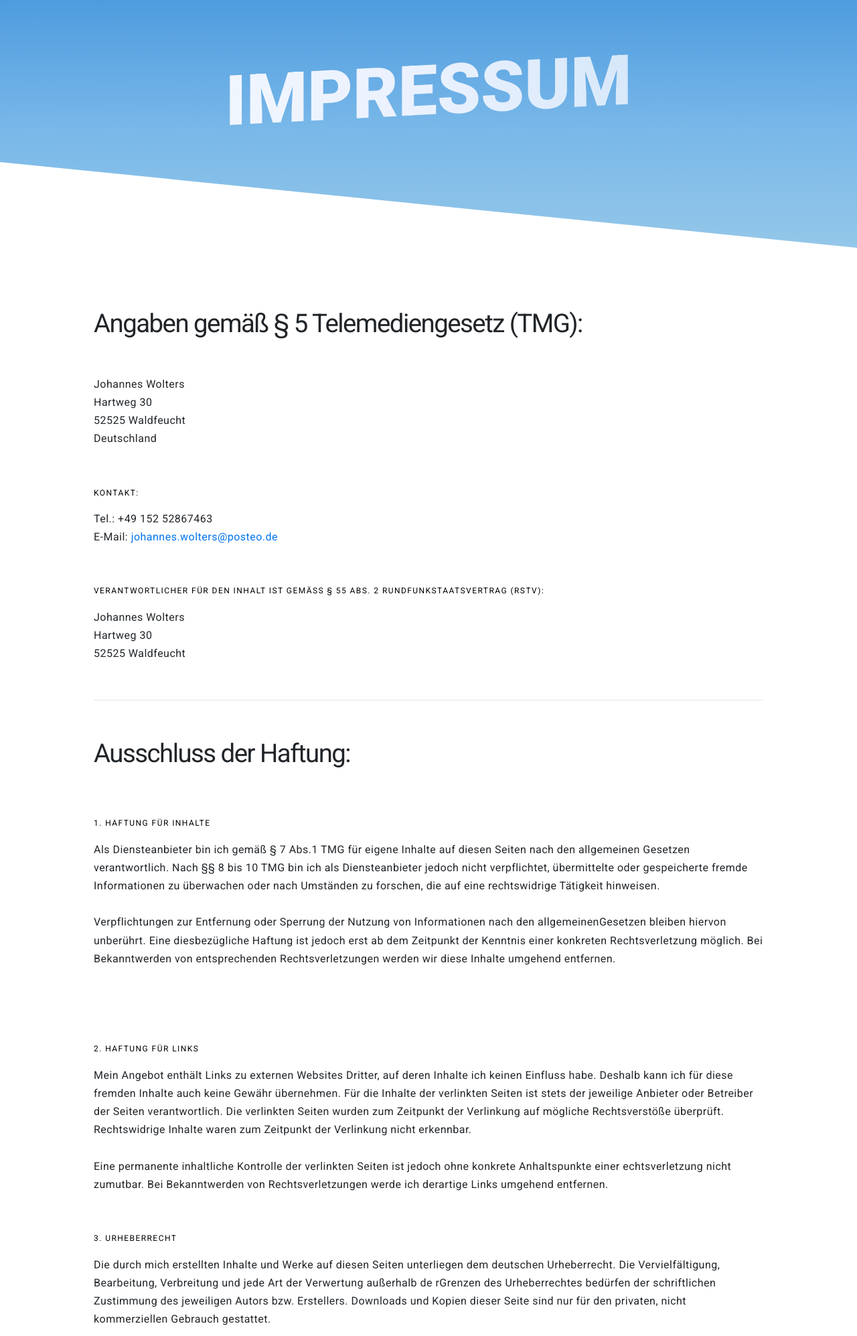
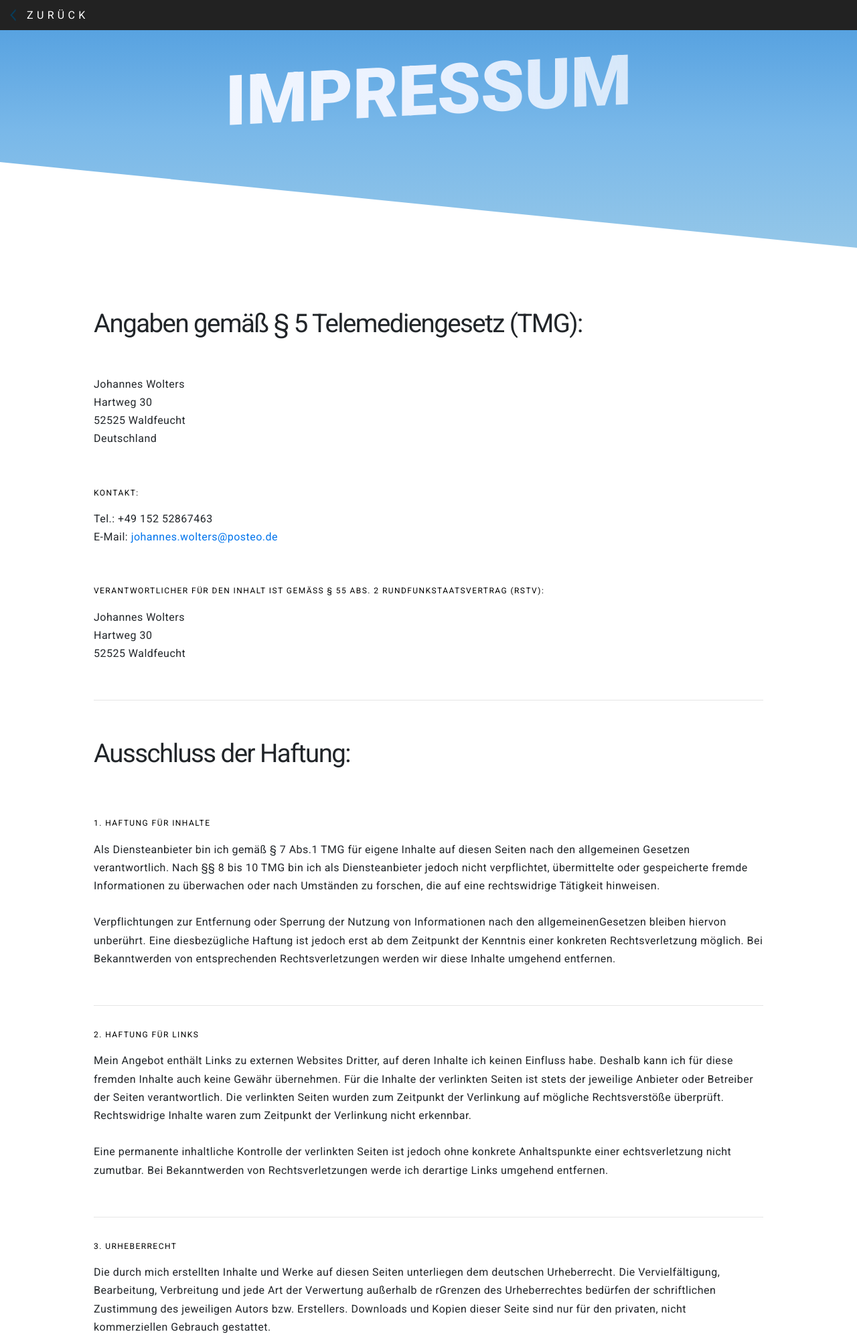
Before and after one commit to joojey/website, a PHP site: page /impressum in a window 1280 px wide. Shown: the top 1995 px of the page at 67% size. Run offline with PHP 8.4, Linux system fonts and the light colour scheme.

Commit message:
Create back button and update jQuery

```diff
--- a/css/custom.css
+++ b/css/custom.css
@@ -138,6 +138,7 @@ a {
 
 .scrolltotop {
   position: fixed;
+  display: none;
   z-index: 100;
   bottom: 100px;
   right: 100px;
@@ -281,6 +282,56 @@ a {
 
 .show .navbar-nav a {
   color: #333 !important
+}
+
+.fixed-nav {
+  position: fixed;
+  top: 0;
+  right: 0;
+  left: 0;
+  z-index: 10
+}
+
+.goback {
+  display: none
+}
+
+.navbar-nav-fixed {
+    margin: 20px 0 00px 20px
+}
+
+.nav-link-fixed {
+  font-size: 18pt;
+  font-family: 'Roboto', sans-serif;
+  font-weight: 400;
+  text-transform: uppercase;
+  letter-spacing: 4pt;
+  background-image: url("../img/back.png");
+  background-size: contain;
+  background-repeat: no-repeat;
+  text-indent: -9999px;
+  padding-left: 50px !important;
+  color: #073E5D !important
+}
+
+.nav-link-fixed:hover {
+  text-decoration: none
+}
+
+@media(max-width:1400px) {
+  .nav-link-fixed {
+  padding-left: 30px !important;
+  color: #fff !important;
+  font-size: 12pt
+  }
+
+  .fixed-nav {
+      background: #222
+  }
+
+  .navbar-nav-fixed {
+    margin: 10px 0 10px 10px
+  }
 }
 
 .bg-white {
@@ -1686,7 +1737,7 @@ footer hr {
 }
 
 .section-impressum li {
-  margin: 30px 0
+  margin: 14px 0
 }
 
 .section-impressum li p {
--- a/impressum.php
+++ b/impressum.php
@@ -13,13 +13,17 @@
 	<link rel="stylesheet" href="https://stackpath.bootstrapcdn.com/bootstrap/4.4.1/css/bootstrap.min.css" integrity="sha384-Vkoo8x4CGsO3+Hhxv8T/Q5PaXtkKtu6ug5TOeNV6gBiFeWPGFN9MuhOf23Q9Ifjh" crossorigin="anonymous">
 	<link rel="stylesheet" href="css/custom.css">
 
-	<script src="https://code.jquery.com/jquery-3.4.1.slim.min.js" integrity="sha384-J6qa4849blE2+poT4WnyKhv5vZF5SrPo0iEjwBvKU7imGFAV0wwj1yYfoRSJoZ+n" crossorigin="anonymous"></script>
-	<script src="https://cdn.jsdelivr.net/npm/popper.js@1.16.0/dist/umd/popper.min.js" integrity="sha384-Q6E9RHvbIyZFJoft+2mJbHaEWldlvI9IOYy5n3zV9zzTtmI3UksdQRVvoxMfooAo" crossorigin="anonymous"></script>
+	<script src="https://code.jquery.com/jquery-3.4.1.min.js" integrity="sha256-CSXorXvZcTkaix6Yvo6HppcZGetbYMGWSFlBw8HfCJo=" crossorigin="anonymous"></script>
 	<script src="https://stackpath.bootstrapcdn.com/bootstrap/4.4.1/js/bootstrap.min.js" integrity="sha384-wfSDF2E50Y2D1uUdj0O3uMBJnjuUD4Ih7YwaYd1iqfktj0Uod8GCExl3Og8ifwB6" crossorigin="anonymous"></script>
 </head>
 
 <body>
 	<section id="header-impressum">
+		<div class="fixed-nav goback">
+				<div class="navbar-nav-fixed">
+					<a class="nav-link-fixed" href="javascript:history.back()">Zurück</a>
+				</div>
+		</div>
 		<div class="bg-white-impressum"></div>
 		<div class="col-12 text-center">
 			<h1>Impressum</h1>
@@ -60,13 +64,16 @@
 					<h2>Ausschluss der Haftung:</h2>
 					<h3>1. Haftung für Inhalte</h3>
 					<p>Als Diensteanbieter bin ich gemäß § 7 Abs.1 TMG für eigene Inhalte auf diesen Seiten nach den allgemeinen Gesetzen verantwortlich. Nach §§ 8 bis 10 TMG bin ich als Diensteanbieter jedoch nicht verpflichtet, übermittelte oder gespeicherte fremde Informationen zu überwachen oder nach Umständen zu forschen, die auf eine rechtswidrige Tätigkeit hinweisen.<br><br>
-						Verpflichtungen zur Entfernung oder Sperrung der Nutzung von Informationen nach den allgemeinenGesetzen bleiben hiervon unberührt. Eine diesbezügliche Haftung ist jedoch erst ab dem Zeitpunkt der Kenntnis einer konkreten Rechtsverletzung möglich. Bei Bekanntwerden von entsprechenden Rechtsverletzungen werden wir diese Inhalte umgehend entfernen.<br><br><br></p>
+						Verpflichtungen zur Entfernung oder Sperrung der Nutzung von Informationen nach den allgemeinenGesetzen bleiben hiervon unberührt. Eine diesbezügliche Haftung ist jedoch erst ab dem Zeitpunkt der Kenntnis einer konkreten Rechtsverletzung möglich. Bei Bekanntwerden von entsprechenden Rechtsverletzungen werden wir diese Inhalte umgehend entfernen.</p>
+					<hr>
 					<h3>2. Haftung für Links</h3>
 					<p>Mein Angebot enthält Links zu externen Websites Dritter, auf deren Inhalte ich keinen Einfluss habe. Deshalb kann ich für diese fremden Inhalte auch keine Gewähr übernehmen. Für die Inhalte der verlinkten Seiten ist stets der jeweilige Anbieter oder Betreiber der Seiten verantwortlich. Die verlinkten Seiten wurden zum Zeitpunkt der Verlinkung auf mögliche Rechtsverstöße überprüft. Rechtswidrige Inhalte waren zum Zeitpunkt der Verlinkung nicht erkennbar.<br><br>
 						Eine permanente inhaltliche Kontrolle der verlinkten Seiten ist jedoch ohne konkrete Anhaltspunkte einer echtsverletzung nicht zumutbar. Bei Bekanntwerden von Rechtsverletzungen werde ich derartige Links umgehend entfernen.</p>
+					<hr>
 					<h3>3. Urheberrecht</h3>
 					<p>Die durch mich erstellten Inhalte und Werke auf diesen Seiten unterliegen dem deutschen Urheberrecht. Die Vervielfältigung, Bearbeitung, Verbreitung und jede Art der Verwertung außerhalb de rGrenzen des Urheberrechtes bedürfen der schriftlichen Zustimmung des jeweiligen Autors bzw. Erstellers. Downloads und Kopien dieser Seite sind nur für den privaten, nicht kommerziellen Gebrauch gestattet.<br><br>
 						Soweit die Inhalte auf dieser Seite nicht vom Betreiber erstellt wurden, werden die Urheberrechte Dritter beachtet. Insbesondere werden Inhalte Dritter als solche gekennzeichnet. Sollten Sie trotzdem auf eine Urheberrechtsverletzung aufmerksam werden, bitte ich um einen entsprechenden Hinweis. Bei Bekanntwerden von Rechtsverletzungen werde ich derartige Inhalte umgehend entfernen.<br><br></p>
+					<hr>
 					<p>Quelle:
 					<a href="https://www.e-recht24.de" target="_blank" rel="nofollow noopener">https://www.e-recht24.de</a></p>
 				</div>
--- a/index.php
+++ b/index.php
@@ -13,8 +13,7 @@
 	<link rel="stylesheet" href="https://stackpath.bootstrapcdn.com/bootstrap/4.4.1/css/bootstrap.min.css" integrity="sha384-Vkoo8x4CGsO3+Hhxv8T/Q5PaXtkKtu6ug5TOeNV6gBiFeWPGFN9MuhOf23Q9Ifjh" crossorigin="anonymous">
 	<link rel="stylesheet" href="css/custom.css">
 
-	<script src="https://code.jquery.com/jquery-3.4.1.slim.min.js" integrity="sha384-J6qa4849blE2+poT4WnyKhv5vZF5SrPo0iEjwBvKU7imGFAV0wwj1yYfoRSJoZ+n" crossorigin="anonymous"></script>
-	<script src="https://cdn.jsdelivr.net/npm/popper.js@1.16.0/dist/umd/popper.min.js" integrity="sha384-Q6E9RHvbIyZFJoft+2mJbHaEWldlvI9IOYy5n3zV9zzTtmI3UksdQRVvoxMfooAo" crossorigin="anonymous"></script>
+	<script src="https://code.jquery.com/jquery-3.4.1.min.js" integrity="sha256-CSXorXvZcTkaix6Yvo6HppcZGetbYMGWSFlBw8HfCJo=" crossorigin="anonymous"></script>
 	<script src="https://stackpath.bootstrapcdn.com/bootstrap/4.4.1/js/bootstrap.min.js" integrity="sha384-wfSDF2E50Y2D1uUdj0O3uMBJnjuUD4Ih7YwaYd1iqfktj0Uod8GCExl3Og8ifwB6" crossorigin="anonymous"></script>
 </head>
 
--- a/js/custom.js
+++ b/js/custom.js
@@ -4,6 +4,10 @@ $(document).ready(function () {
             $('.scrolltotop').fadeIn();
         } else {
             $('.scrolltotop').fadeOut();
+        }
+
+        if ($(this).scrollTop() > 100) {
+            $('.goback').fadeIn();
         }
     });
 
```
Also changed, not shown: datenschutz.php (+7 -3 lines), img/back.png (added).
